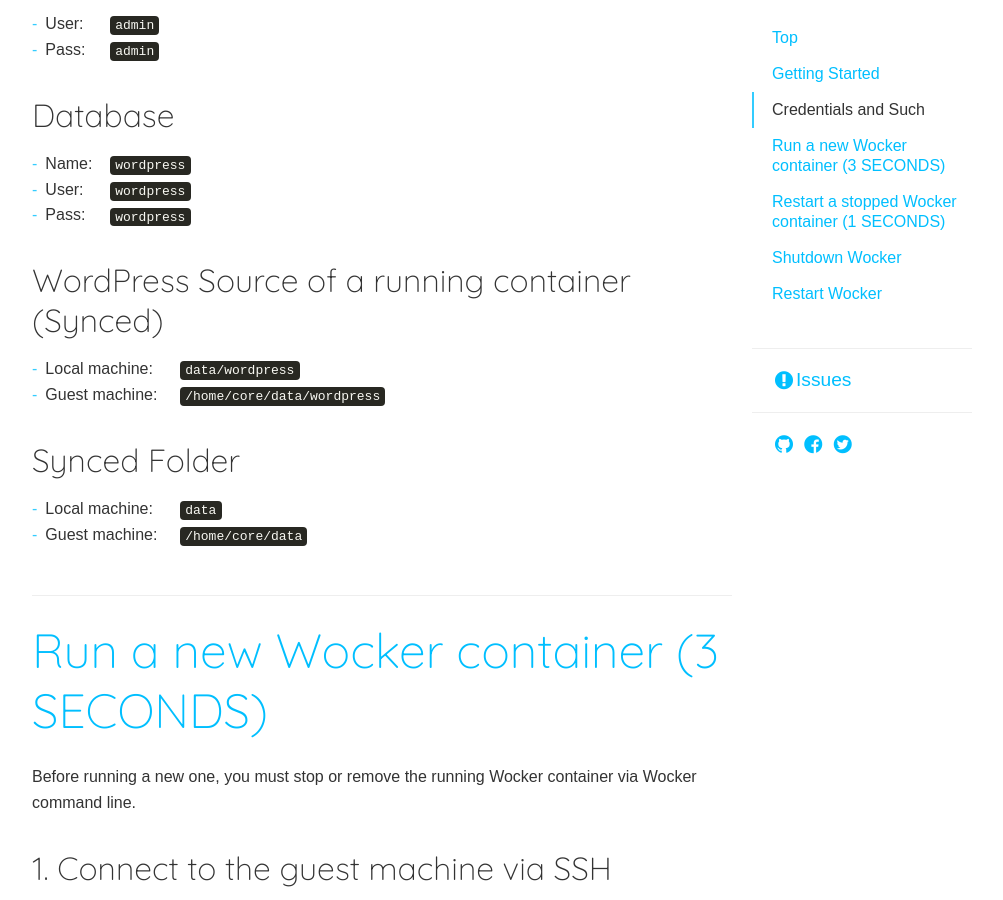
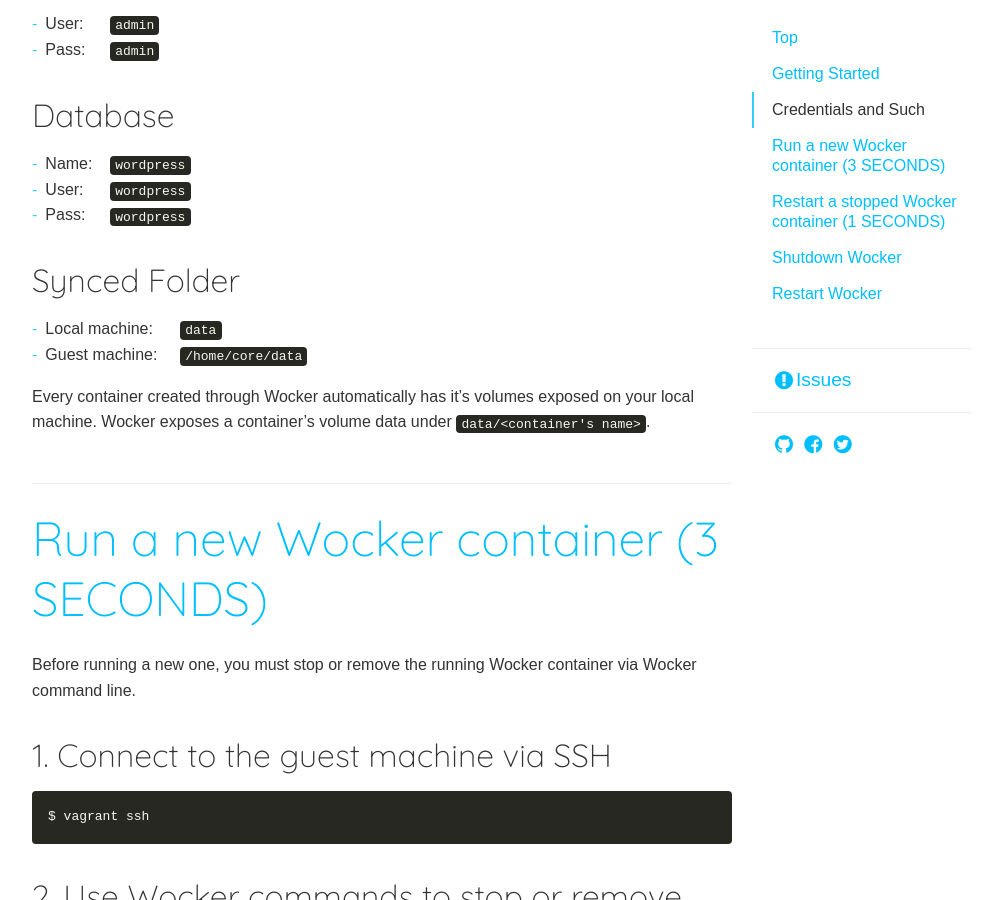
Before and after one commit to wckr/wckr.github.io, a Jekyll site: the page built from index.md, in a window 1280 px wide and 900 px high, scrolled down 2452 px. Shown: the whole window, without its empty margins (138-1141 px from the left). Built offline with Jekyll 4.4.1, drawn with Linux system fonts in a browser that asks for light colours; nearby versions of some CDN libraries; some web fonts are replaced; Markdown is read by kramdown in place of the engine named in the settings; a script that is not in the unit is left out; comment, search, counter and statistics services are not loaded.

Commit message:
Update "Credentials and Such"

```diff
--- a/index.md
+++ b/index.md
@@ -85,16 +85,6 @@
   <dd><code>wordpress</code></dd>
 </dl>
 
-### WordPress Source of a running container (Synced)
-
-<dl class="dl_inline dl_20">
-  <dt>Local machine:</dt>
-  <dd><code>data/wordpress</code></dd>
-
-  <dt>Guest machine:</dt>
-  <dd><code>/home/core/data/wordpress</code></dd>
-</dl>
-
 ### Synced Folder
 
 <dl class="dl_inline dl_20">
@@ -104,6 +94,8 @@
   <dt>Guest machine:</dt>
   <dd><code>/home/core/data</code></dd>
 </dl>
+
+Every container created through Wocker automatically has it’s volumes exposed on your local machine. Wocker exposes a container’s volume data under `data/<container's name>`.
 
 ## Run a new Wocker container (3 SECONDS)
 
```
